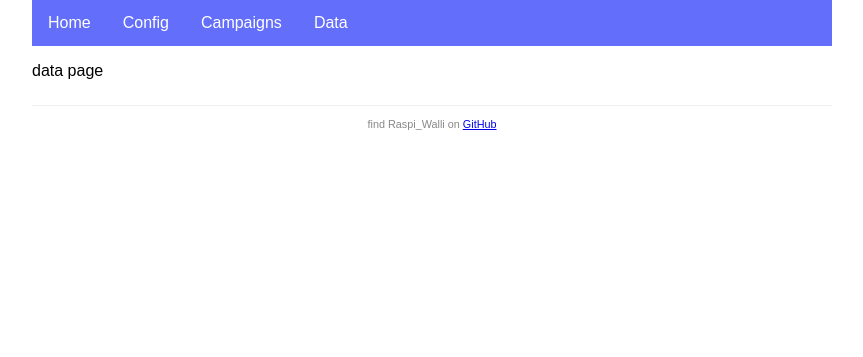
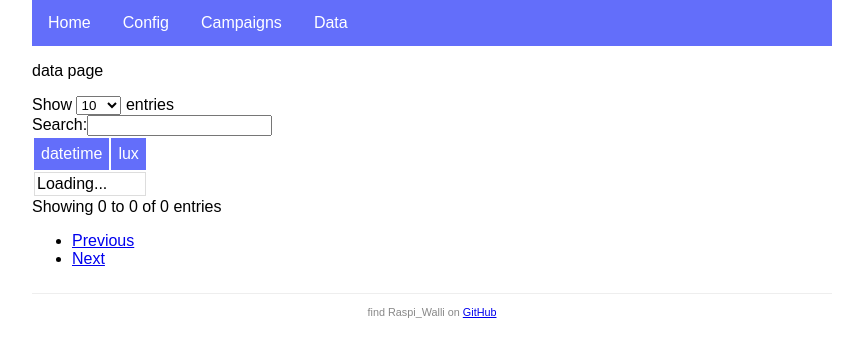
Before and after one commit to munich-ml/raspi_walli, a Python web app: template flask/templates/data.html in a window 1280 px wide. Shown: the top 357 px of the page, without its empty margins (208-1071 px from the left). Run offline with Jinja, Linux system fonts and the light colour scheme; the template is opened without the code that fills it, so the values that code supplies are empty; some libraries are stand-ins or nearby versions.

Commit message:
DataTable for LuxValue

```diff
--- a/flask/templates/base.html
+++ b/flask/templates/base.html
@@ -38,6 +38,9 @@
         </small>
     {% endblock %}
 </footer>
+<script type="text/javascript" charset="utf8" src="https://code.jquery.com/jquery-3.6.0.min.js"></script>
+<script type="text/javascript" charset="utf8" src="https://cdn.datatables.net/1.10.25/js/jquery.dataTables.js"></script>
+<script type="text/javascript" charset="utf8" src="https://cdn.datatables.net/1.10.25/js/dataTables.bootstrap5.js"></script>
 {% block scripts %}{% endblock %}
 </body>
 </html>
--- a/flask/templates/data.html
+++ b/flask/templates/data.html
@@ -1,7 +1,29 @@
 {% extends 'base.html' %}
 
 {% block content %}
+<p>data page</p>
+<table id="data" class="table table-striped">
+    <thead>
+        <tr>
+            <th>datetime</th>
+            <th>lux</th>
+        </tr>
+    </thead>
+    <tbody>
+    </tbody>
+</table>
+{% endblock %}
 
-<p>data page</p>
-
+{% block scripts %}
+<script>
+    $(document).ready(function () {
+        $('#data').DataTable({
+            ajax: '/api/data',
+            columns: [
+                {data: 'datetime'},
+                {data: 'lux'}
+            ],
+        });
+    });
+</script>
 {% endblock %}
```
Also changed, not shown: flask/app.py (+13 -1 lines).
